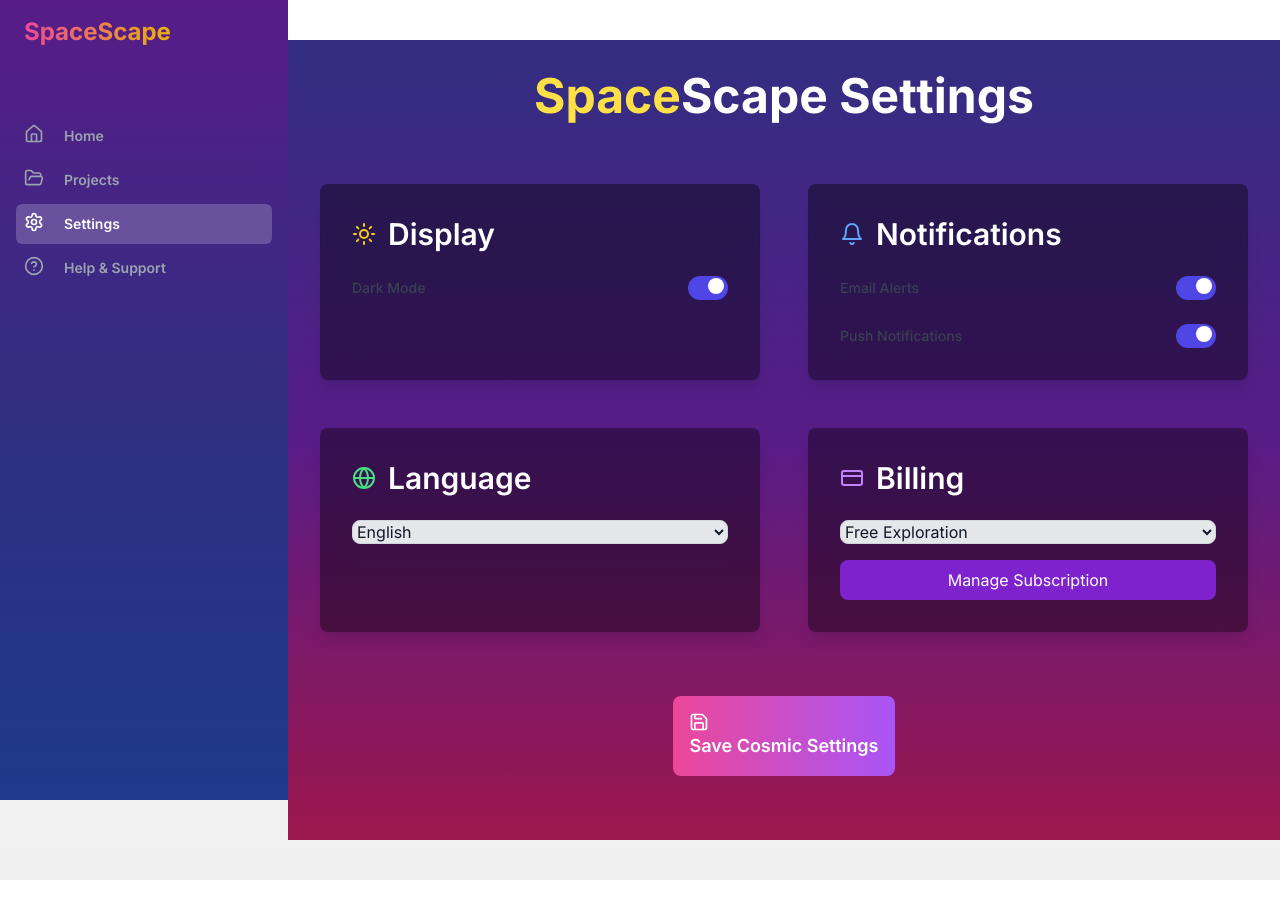
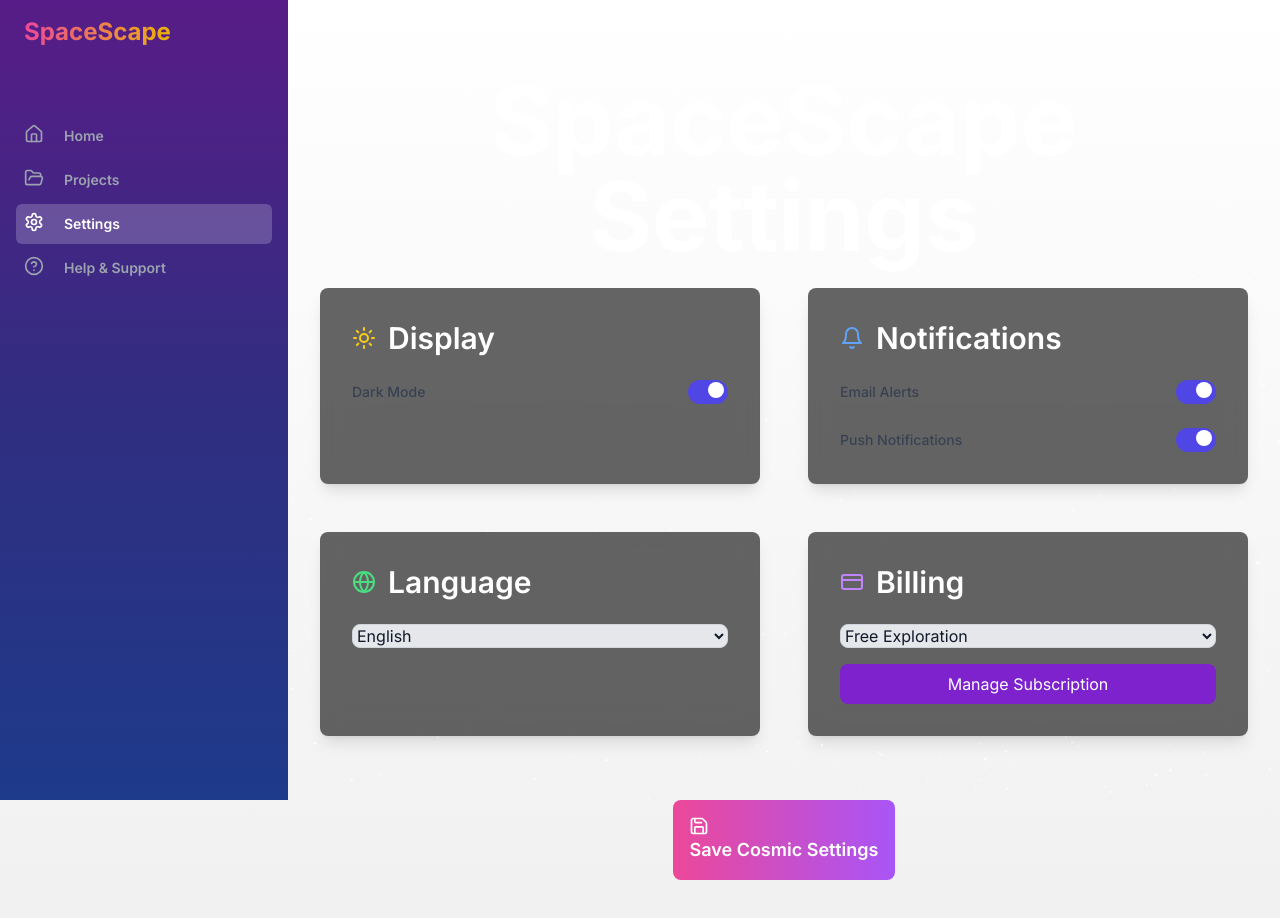
Before and after one commit to Sankalpcreat/Spacescape, a Next.js app: page /settings in a window 1280 px wide. Shown: the top 918 px of the page. Before the commit the page ends 880 px from the top, so only its background shows below. Built offline with nearby package versions, Linux system fonts and the light colour scheme.

Commit message:
sparkel design

```diff
--- a/app/components/ui/sparkles.tsx
+++ b/app/components/ui/sparkles.tsx
@@ -21,10 +21,10 @@ export const SparklesCore = (props: ParticlesProps) => {
     id,
     className,
     background,
-    minSize = 0.4,
-    maxSize = 1,
+    minSize = 1,
+    maxSize = 2,
     particleColor = "#8B5CF6",
-    particleDensity = 1200,
+    particleDensity = 1500,
   } = props;
 
   const [init, setInit] = useState(false);
--- a/app/desktop-sidebar.tsx
+++ b/app/desktop-sidebar.tsx
@@ -1,7 +1,9 @@
 import { usePathname } from "next/navigation";
 import { FolderOpen, Settings, HelpCircle, Home } from "lucide-react"; // Import icons for the navigation items
 import Link from "next/link";
-import { classNames } from "@/utils"; // Ensure you have a classNames utility
+import { classNames } from "@/utils";
+ // Ensure you have a classNames utility
+
 
 export function DesktopSidebar() {
   const pathName = usePathname(); // Get the current path
@@ -16,6 +18,7 @@ export function DesktopSidebar() {
 
   return (
     <aside className="hidden lg:fixed lg:inset-y-0 lg:z-50 lg:flex lg:w-72 lg:flex-col bg-gradient-to-b from-purple-900 via-indigo-900 to-blue-900 text-white">
+
       <div className="flex grow flex-col gap-y-5 overflow-y-auto px-6">
 
         {/* Header Section */}
--- a/app/projects/page.tsx
+++ b/app/projects/page.tsx
@@ -4,6 +4,7 @@ import Image from "next/image";
 import React from "react";
 import { Carousel, Card } from "@/components/ui/apple-cards-carousel"; // Assuming you have a Carousel component
 import ClientLayout from '../components/ClientLayout';
+import { SparklesCore } from "@/components/ui/sparkles";
 
 // Component for showing Original and AI-generated design within a card
 const ProjectContent = ({ original, generated }) => {
@@ -82,12 +83,22 @@ export default function ProjectsPage() {
 
   return (
     <ClientLayout>
-    <div className="w-full h-full py-20">
-      <h2 className="max-w-7xl pl-4 mx-auto text-2xl md:text-5xl font-bold text-neutral-800 dark:text-neutral-200 font-sans">
-        AI-Generated Interior Designs
-      </h2>
-      <Carousel items={cards} />
-    </div>
+      {/* Add SparklesCore for the sparkling effect */}
+      <SparklesCore
+        className="absolute inset-0 z-0"
+        background="transparent"
+        minSize={.8}
+        maxSize={1.5}
+        particleColor="#FFFFFF"
+        particleDensity={1500}
+      />
+
+      <div className="w-full h-full py-20 relative z-10">
+        <h2 className="max-w-7xl pl-4 mx-auto text-2xl md:text-5xl font-bold text-neutral-800 dark:text-neutral-200 font-sans">
+          AI-Generated Interior Designs
+        </h2>
+        <Carousel items={cards} />
+      </div>
     </ClientLayout>
   );
 }
--- a/app/settings/page.tsx
+++ b/app/settings/page.tsx
@@ -1,12 +1,14 @@
 "use client";
+
 import { useState } from 'react';
 import { Button } from "@/components/ui/button";
 import { Label } from "@/components/ui/label";
 import { Switch } from "@/components/ui/switch";
 import { Select } from "@/components/ui/select";
 import { useToast } from "@/components/ui/use-toast";
-import { Moon, Sun, Bell, Globe, CreditCard, Save, Rocket, Star } from 'lucide-react';
+import { Moon, Sun, Bell, Globe, CreditCard, Save } from 'lucide-react';
 import ClientLayout from '../components/ClientLayout';
+import { SparklesCore } from "@/components/ui/sparkles"; // Add the sparkles component
 
 export default function SpaceSettings() {
   const [darkMode, setDarkMode] = useState(true);
@@ -21,15 +23,27 @@ export default function SpaceSettings() {
 
   return (
     <ClientLayout>
-    <div className="min-h-screen bg-gradient-to-b from-indigo-900 via-purple-900 to-pink-800 text-white p-8">
+      {/* Sparkles Background */}
+      <SparklesCore
+        className="absolute inset-0 z-0"
+        background="transparent"
+        minSize={.8}
+        maxSize={1.5}
+        particleColor="#FFFFFF"
+        particleDensity={1500}
+      />
+
+      <div className="min-h-screen relative z-10 text-white p-8">
         <div className="max-w-6xl mx-auto">
-        <h1 className="text-5xl font-bold text-center mb-16">
-          <span className="text-yellow-300">Space</span>Scape Settings
+        <h1 className="md:text-6xl text-xl lg:text-8xl font-bold text-center text-white relative z-20 pb-6">
+  SpaceScape Settings
 </h1>
+
+
 
           <div className="grid grid-cols-1 md:grid-cols-2 gap-12">
             {/* Theme Settings */}
-          <div className="bg-black bg-opacity-40 p-8 rounded-lg backdrop-blur-md shadow-lg transition-transform transform hover:scale-105">
+            <div className="bg-black bg-opacity-60 p-8 rounded-lg backdrop-blur-md shadow-lg">
               <h2 className="text-3xl font-semibold mb-6 flex items-center">
                 <Sun className="mr-3 text-yellow-400" /> Display
               </h2>
@@ -39,14 +53,13 @@ export default function SpaceSettings() {
                   <Switch
                     checked={darkMode}
                     onCheckedChange={setDarkMode}
-
                   />
                 </div>
               </div>
             </div>
 
             {/* Notification Settings */}
-          <div className="bg-black bg-opacity-40 p-8 rounded-lg backdrop-blur-md shadow-lg transition-transform transform hover:scale-105">
+            <div className="bg-black bg-opacity-60 p-8 rounded-lg backdrop-blur-md shadow-lg">
               <h2 className="text-3xl font-semibold mb-6 flex items-center">
                 <Bell className="mr-3 text-blue-400" /> Notifications
               </h2>
@@ -56,7 +69,6 @@ export default function SpaceSettings() {
                   <Switch
                     checked={emailNotifications}
                     onCheckedChange={setEmailNotifications}
-
                   />
                 </div>
                 <div className="flex items-center justify-between">
@@ -64,14 +76,13 @@ export default function SpaceSettings() {
                   <Switch
                     checked={pushNotifications}
                     onCheckedChange={setPushNotifications}
-
                   />
                 </div>
               </div>
             </div>
 
             {/* Language Settings */}
-          <div className="bg-black bg-opacity-40 p-8 rounded-lg backdrop-blur-md shadow-lg transition-transform transform hover:scale-105">
+            <div className="bg-black bg-opacity-60 p-8 rounded-lg backdrop-blur-md shadow-lg">
               <h2 className="text-3xl font-semibold mb-6 flex items-center">
                 <Globe className="mr-3 text-green-400" /> Language
               </h2>
@@ -89,7 +100,7 @@ export default function SpaceSettings() {
             </div>
 
             {/* Billing Settings */}
-          <div className="bg-black bg-opacity-40 p-8 rounded-lg backdrop-blur-md shadow-lg transition-transform transform hover:scale-105">
+            <div className="bg-black bg-opacity-60 p-8 rounded-lg backdrop-blur-md shadow-lg">
               <h2 className="text-3xl font-semibold mb-6 flex items-center">
                 <CreditCard className="mr-3 text-purple-400" /> Billing
               </h2>
```
Also changed, not shown: app/home/page.tsx (+21 -10 lines). Lines whose indentation alone changed are shown as unchanged.
